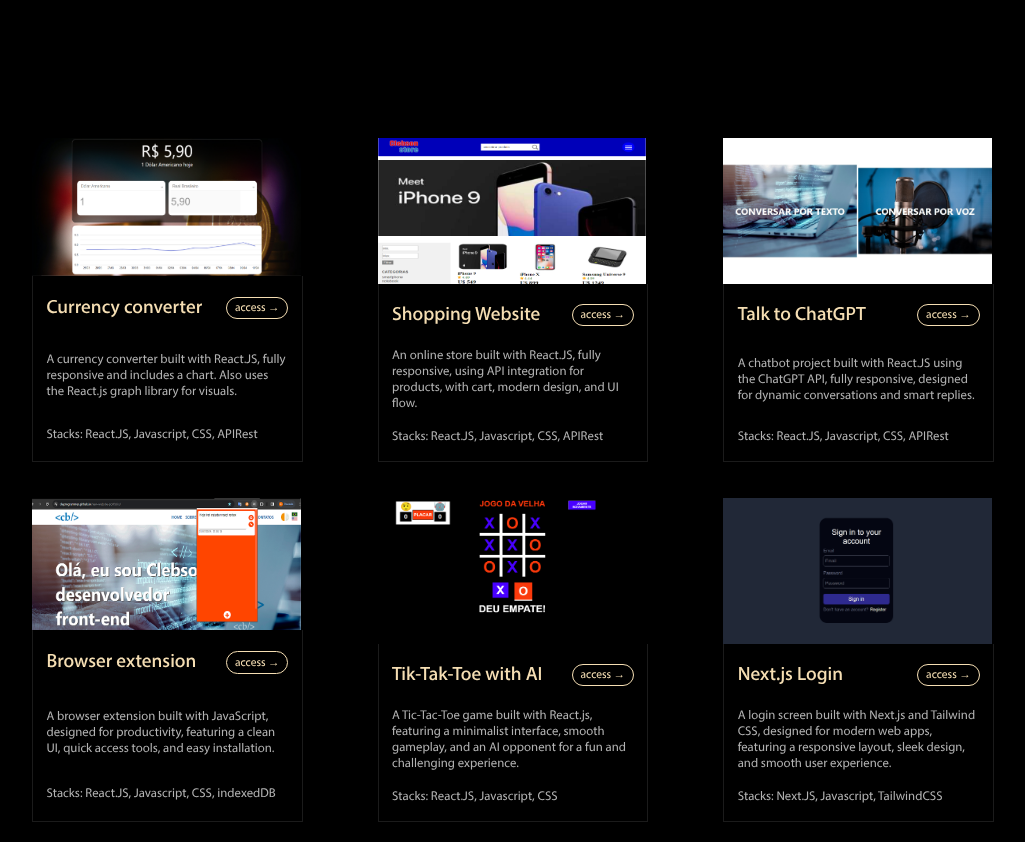
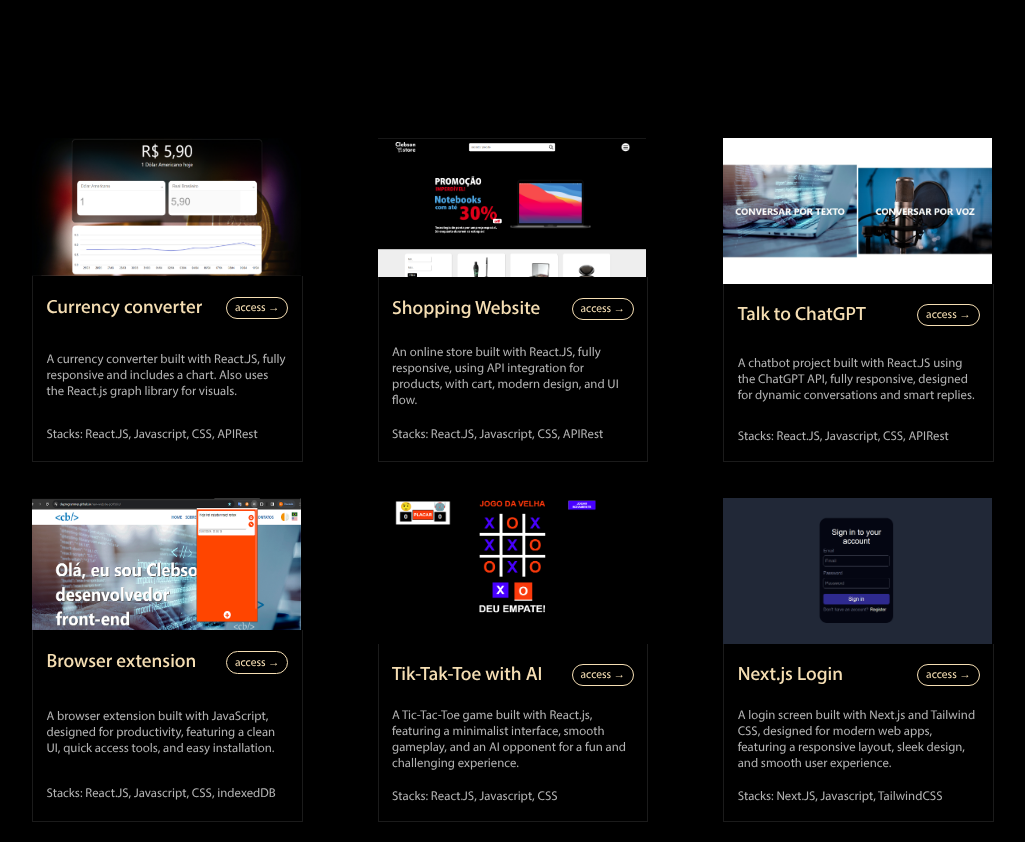
Before and after one commit to CleProgrammer/portfolio, an Angular app: page / in a window 1280 px wide. Shown: the part 1520-2362 px from the top of the page, without its empty margins (128-1153 px from the left). Built offline with nearby package versions, Linux system fonts and the light colour scheme.

Commit message:
portfolio

```diff
--- a/src/app/components/home/home.component.html
+++ b/src/app/components/home/home.component.html
@@ -70,7 +70,7 @@
             </div>
         </div>
         <div class="project-box">
-            <div class="project-image"><img src="assets/project-thumbnail/shopping.png" alt=""></div>
+            <div class="project-image"><img src="assets/project-thumbnail/shopping.PNG" alt=""></div>
             <div class="project-info">
                 <div class="project-titleAndaccess">
                     <div class="project-title" id="project2-title">Shopping Website</div>
```
Also changed, not shown: src/assets/project-thumbnail/shopping.png, 5 other files (tests, documents, lock files or other folders).
